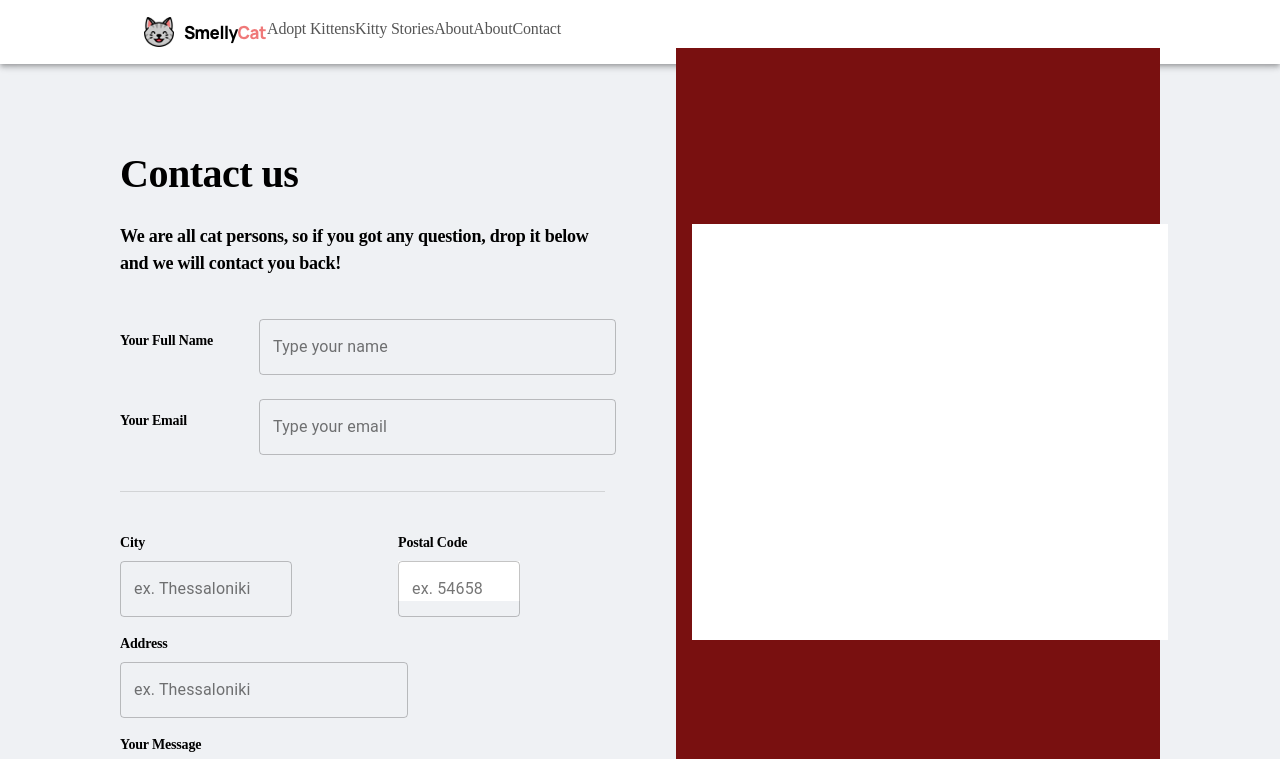
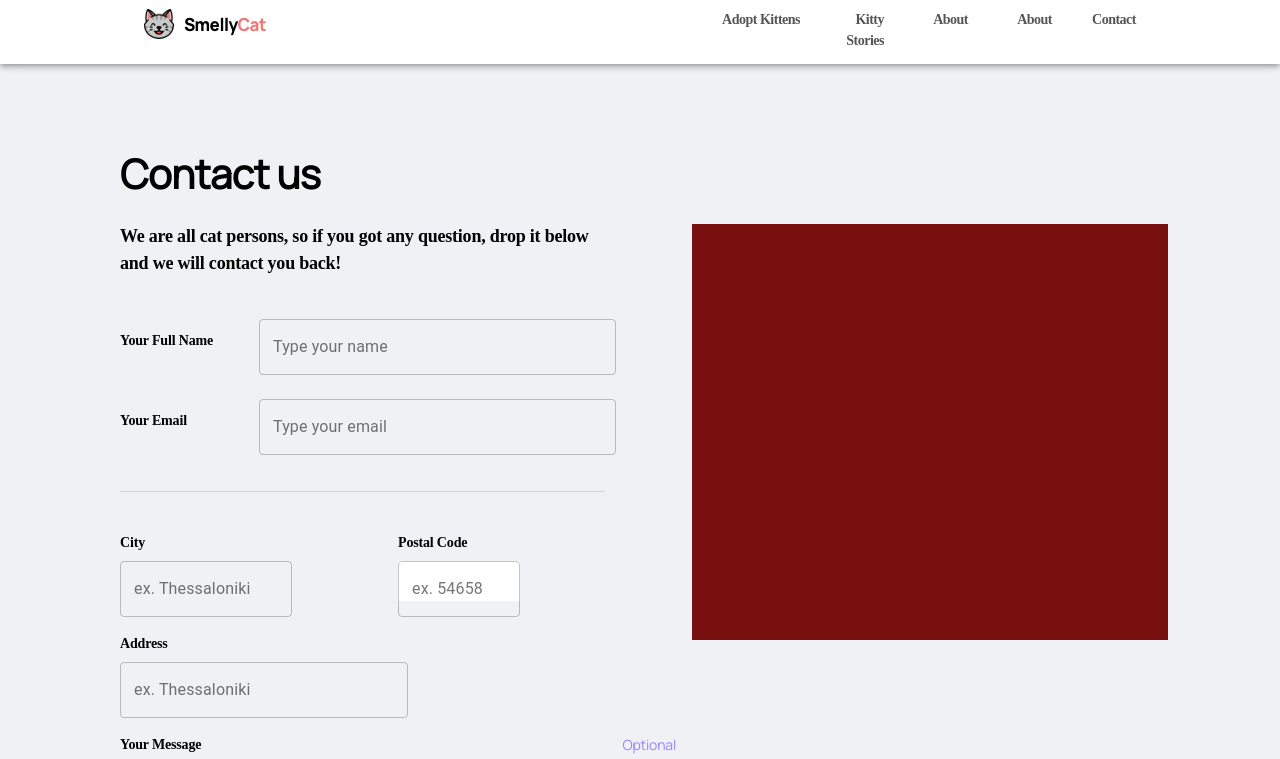
Before and after one commit to GeorgeChryso/CFORMFS, a React (Create React App) app: page / in a window 1280 px wide. Shown: the top 759 px of the page. Built offline with nearby package versions, Linux system fonts and the light colour scheme.

Commit message:
headquarters

```diff
--- a/src/App.jsx
+++ b/src/App.jsx
@@ -12,28 +12,6 @@ import { makeStyles } from '@material-ui/core/styles';
 import Grid from '@mui/material/Grid';
 import { createTheme ,ThemeProvider} from '@mui/material/styles';
 
-const useStyles = makeStyles(() => ({
-    typography: {
-      fontFamily: 'Manrope-SemiBold',
-      color:'#555555',
-      //fontSize: 14,
-      htmlFontSize: 14,
-      letterSpacing: '-0.17px',
-      lineHeight: '22.5px',
-      textAlign: `left`
-    },
-  }));
-const useStyles2 = makeStyles(() => ({
-    typography: {
-      fontFamily: 'Manrope-ExtraLight',
-    },
-  }));
-const useStyles3 = makeStyles(() => ({
-    typography: {
-      fontFamily: 'Manrope-ExtraBold',
-    },
-  }));
-
 
 
   let btheme = createTheme({
@@ -47,13 +25,24 @@ const useStyles3 = makeStyles(() => ({
 
   let titleTheme=makeStyles(()=>({
     typography: {
-        'fontFamily': 'Manrope-ExtraBold',
+        'fontFamily': 'Manrope',
         'color':'#000000',
         "fontSize": 40,
         'letterSpacing': -0.5,
         'textAlign': `left`,
+        'fontWeight':900,
+        'lineSpacing':48,
+      }})
+  )
+  let menuTheme=makeStyles(()=>({
+    typography: {
+        'fontFamily': 'Manrope-ExtraLight',
+        'color':'#555555',
+        "fontSize": 14,
+        'letterSpacing': -0.5,
+        'textAlign': `right`,
         'fontWeight':'bold',
-        'lineSpacing':48,
+        'lineSpacing': 22.5,
       }})
   )
   let catPersons=makeStyles(()=>({
@@ -81,17 +70,50 @@ const useStyles3 = makeStyles(() => ({
         'lineSpacing':17
       }})
   )
+
+  let hq=makeStyles(()=>({
+    typography: {
+        'fontFamily': 'Manrope',
+        'color':'#000000',
+        "fontSize": 24,
+        'letterSpacing': -0.3,
+        'textAlign': `right`,
+        'fontWeight':'bold',
+        'lineSpacing':27
+      }})
+  )
+  let cinfo=makeStyles(()=>({
+    typography: {
+        'fontFamily': 'Manrope',
+        'color':'#000000',
+        "fontSize": 18,
+        'letterSpacing': -0.22,
+        'textAlign': `right`,
+        'fontWeight': `medium`,
+        'lineSpacing':27
+      }})
+  )
+
+  let opt=makeStyles(()=>({
+    typography: {
+        'fontFamily': 'Manrope',
+        'color':'#9784FF',
+        "fontSize": 14,
+        'letterSpacing': -0.17,
+        'textAlign': `right`,
+        'fontWeight': `medium`,
+        'lineSpacing': 17
+      }})
+  )
 const App=()=>{
 
-    const classes = useStyles();
-    const classes2 = useStyles2();
-    const classes3 =useStyles3();
-
+    const menu=menuTheme()
     const title=titleTheme()
     const catpersons=catPersons()
     const labels=myLabels()
-
-
+    const headq=hq()
+    const cont=cinfo()
+    const optional=opt()
         return (
             <>
             <CssBaseline />
@@ -99,22 +121,41 @@ const App=()=>{
             <AppBar position="static"  style={{ background: '#FFFFFF' }}  >
                 <Box sx={{mx: "120px"}}>
                     <Toolbar >
+                        <Grid container spacing={2}>
+
+                            <Grid item xs={4}>
                             <img src={logo}/>
-                        <Typography  className={classes.typography} color="white" align='right' gutterBottom>
+                            </Grid>
+                            <Grid item xs={4}>
+                                <Typography  className={menu.typography} align='right' gutterBottom>
                                     Adopt Kittens
                                 </Typography>
-                        <Typography  className={classes.typography} color="white" align='right' gutterBottom>
+                            </Grid>
+                            <Grid item xs={1}>
+                                <Typography  className={menu.typography} align='right' gutterBottom>
                                     Kitty Stories
                                 </Typography>
-                        <Typography  className={classes.typography} color="white" align='right' gutterBottom>
+                            </Grid>
+
+                            <Grid item xs={1}>
+                                <Typography  className={menu.typography}  align='right' gutterBottom>
                                     About
                                 </Typography>
-                        <Typography  className={classes.typography} color="white" align='right' gutterBottom>
+                            </Grid>
+
+                            <Grid item xs={1}>
+                                <Typography  className={menu.typography}  align='right' gutterBottom>
                                     About
                                 </Typography>
-                        <Typography className={classes.typography} color="white"  align='right' gutterBottom>
+                            </Grid>
+
+                            <Grid item xs={1}>
+                                <Typography className={menu.typography}  align='right' gutterBottom>
                                     Contact
                                 </Typography>
+                            </Grid>
+
+                        </Grid>
                     </Toolbar>
                 </Box>
             </AppBar>
@@ -196,8 +237,11 @@ const App=()=>{
                     </Grid>
 
 
-                    <Grid item xs={12}  sx={{mt:'32px'}}>
+                    <Grid item xs={6}  sx={{mt:'32px'}}>
                         <Typography className={labels.typography}>Your Message</Typography>
+                    </Grid>
+                    <Grid item xs={6}  sx={{mt:'32px'}}>
+                        <Typography className={optional.typography}>Optional</Typography>
                     </Grid>
                     <Grid item xs={12} sx={{mt:'8px'}}>
                         <Box sx={{width:`476px`,height:`168px`}}>
@@ -231,9 +275,33 @@ const App=()=>{
                     </Grid>
                 </Grid>
 
-                <Grid item xs={5.5} bgcolor="#791010" >
-                    <Box sx={{mt:'160px',width:"476px",height:"416px"}} bgcolor="#fff" >
+                <Grid item container xs={5.5} display='flex' flexDirection='row-reverse' justifyContent="flex-end">
+                    <Grid item xs={ 12}>
+                        <Box sx={{mt:'160px',width:"476px",height:"416px"}} bgcolor="#791010"  >
                         </Box>
+                    </Grid>
+                    <Grid item xs={ 12}>
+
+                    <Box sx={{mt:'45px'}} >
+                        <Typography className={headq.typography}>
+                            Headquarters
+                        </Typography >
+                    </Box>
+                    </Grid>
+                    <Grid item xs={ 12}>
+
+                    <Box sx={{mt:'24px'}} >
+                        <Typography className={cont.typography}>
+                            Aristotelous 16, 54658 <br/>
+                            Thessaloniki, Greece <br/><br/><br/>
+
+                            +30 231 129 0998<br/>
+                            hey@smellycat.gr
+                        </Typography>
+                    </Box>
+                    </Grid>
+
+
                 </Grid>
             </Grid>
 
@@ -250,7 +318,7 @@ const App=()=>{
             {/* <Box  > */}
                 <AppBar position="relative" color="black" style={{ background: '#000000' }}>
                     <Toolbar variant="contained">
-                        <Box sx={{mx: "120px",height:'174px'}}>
+                        <Box sx={{mx: "120px",height:'174px'}} >
                             <img src={logobottom}/>
                         </Box>
                     </Toolbar>
```
Lines whose indentation alone changed are shown as unchanged.
